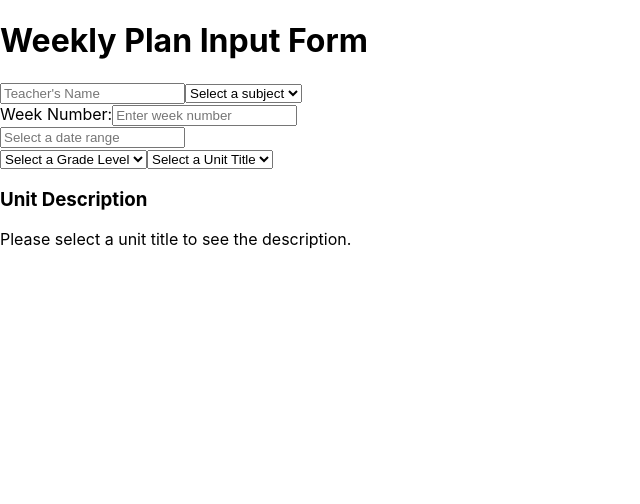
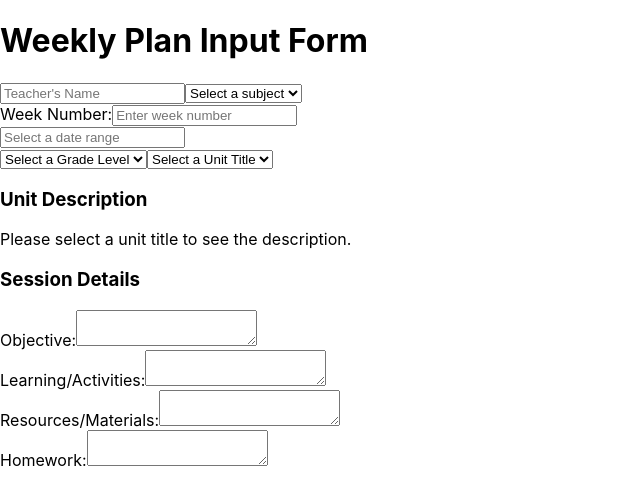
Before and after one commit to stingotho/react-weekly-plan-kbs, a React (Create React App) app: page / in a window 1280 px wide. Shown: the top 504 px of the page, without its empty margins (0-640 px from the left). Built offline with nearby package versions, Linux system fonts and the light colour scheme.

Commit message:
session details

```diff
--- a/src/App.js
+++ b/src/App.js
@@ -9,6 +9,7 @@ import "react-datepicker/dist/react-datepicker.css";
 import GradeLevelSelector from "./components/GradeLevelSelector";
 import UnitTitleSelector from "./components/UnitTitleSelector";
 import UnitDescription from "./components/UnitDescription";
+import SessionInput from "./components/SessionInput";
 
 function App() {
   const [teacherName, setTeacherName] = useState("");
@@ -18,14 +19,12 @@ function App() {
   const [startDate, endDate] = dateRange;
   const [gradeLevel, setGradeLevel] = useState("");
   const [unitTitle, setUnitTitle] = useState("");
-
-  // const [unitDescription, setUnitDescription] = useState("");
-  // const [sessionDetails, setSessionDetails] = useState({
-  //   objective: "",
-  //   activities: "",
-  //   resources: "",
-  //   homework: "",
-  // });
+  const [sessionDetails, setSessionDetails] = useState({
+    objective: "",
+    activities: "",
+    resources: "",
+    homework: "",
+  });
 
   // Example subjects array
   const subjects = [
@@ -66,6 +65,10 @@ function App() {
         subject={selectedSubject}
       />
       <UnitDescription unitTitle={unitTitle} />
+      <SessionInput
+        sessionDetails={sessionDetails}
+        setSessionDetails={setSessionDetails}
+      />
     </div>
   );
 }
--- a/src/components/SessionInput.js
+++ b/src/components/SessionInput.js
@@ -0,0 +1,55 @@
+import React from "react";
+
+function SessionInput({ sessionDetails, setSessionDetails }) {
+  const handleChange = (e) => {
+    const { name, value } = e.target;
+    setSessionDetails((prevDetails) => ({
+      ...prevDetails,
+      [name]: value,
+    }));
+  };
+
+  return (
+    <div>
+      <h3>Session Details</h3>
+      <div>
+        <label htmlFor="objective">Objective:</label>
+        <textarea
+          id="objective"
+          name="objective"
+          value={sessionDetails.objective}
+          onChange={handleChange}
+        />
+      </div>
+      <div>
+        <label htmlFor="activities">Learning/Activities:</label>
+        <textarea
+          id="activities"
+          name="activities"
+          value={sessionDetails.activities}
+          onChange={handleChange}
+        />
+      </div>
+      <div>
+        <label htmlFor="resources">Resources/Materials:</label>
+        <textarea
+          id="resources"
+          name="resources"
+          value={sessionDetails.resources}
+          onChange={handleChange}
+        />
+      </div>
+      <div>
+        <label htmlFor="homework">Homework:</label>
+        <textarea
+          id="homework"
+          name="homework"
+          value={sessionDetails.homework}
+          onChange={handleChange}
+        />
+      </div>
+    </div>
+  );
+}
+
+export default SessionInput;
```
